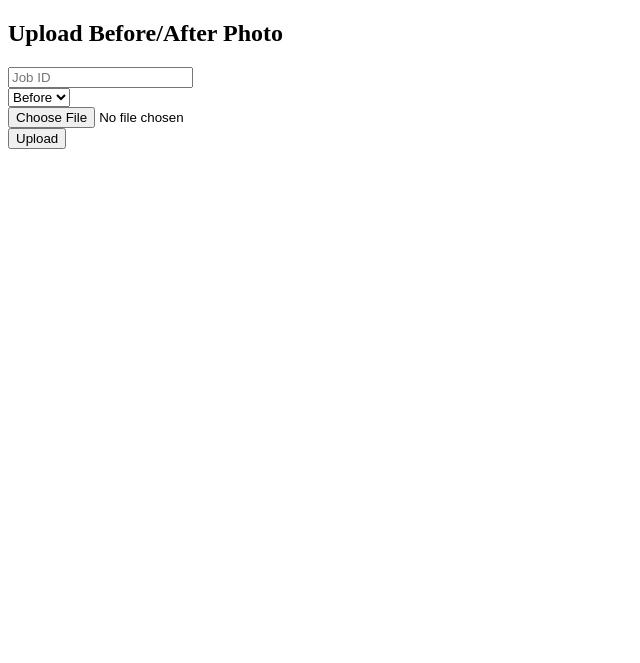
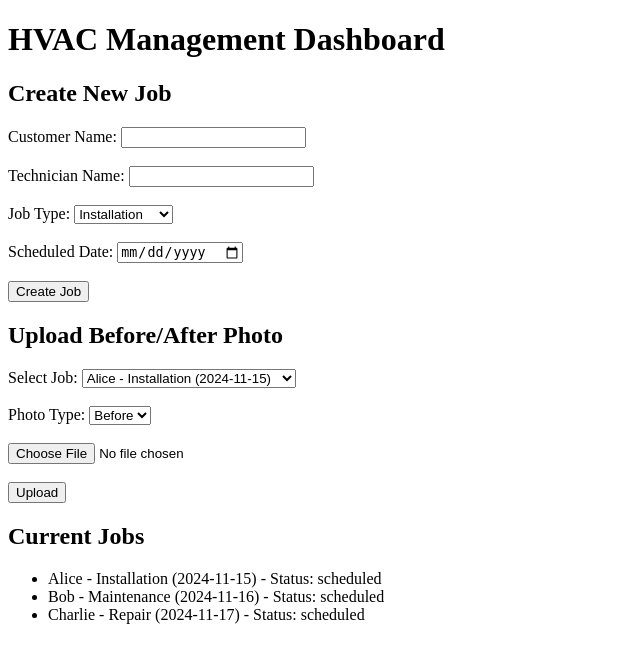
Before and after one commit to BassilAlkhalif/hvac-management-app, a Flask app: page / in a window 1280 px wide. Shown: the top 663 px of the page, without its empty margins (0-640 px from the left). Run offline with Flask 3, Linux system fonts and the light colour scheme.

Commit message:
Update index.html

```diff
--- a/hvac_management_app/templates/index.html
+++ b/hvac_management_app/templates/index.html
@@ -1,21 +1,62 @@
-
 <!DOCTYPE html>
 <html lang="en">
 <head>
 <meta charset="UTF-8">
 <meta name="viewport" content="width=device-width, initial-scale=1.0">
-<title>HVAC Management</title>
+<title>HVAC Management Dashboard</title>
 </head>
 <body>
+<h1>HVAC Management Dashboard</h1>
+
+<!-- Create Job Form -->
+<h2>Create New Job</h2>
+<form action="/create_job" method="post">
+    <label for="customer_name">Customer Name:</label>
+    <input type="text" id="customer_name" name="customer_name" required><br><br>
+
+    <label for="technician_name">Technician Name:</label>
+    <input type="text" id="technician_name" name="technician_name" required><br><br>
+
+    <label for="job_type">Job Type:</label>
+    <select id="job_type" name="job_type">
+        <option value="Installation">Installation</option>
+        <option value="Maintenance">Maintenance</option>
+        <option value="Repair">Repair</option>
+    </select><br><br>
+
+    <label for="scheduled_date">Scheduled Date:</label>
+    <input type="date" id="scheduled_date" name="scheduled_date" required><br><br>
+
+    <button type="submit">Create Job</button>
+</form>
+
+<!-- Upload Photo Form -->
 <h2>Upload Before/After Photo</h2>
 <form action="/upload" method="post" enctype="multipart/form-data">
-    <input type="text" name="job_id" placeholder="Job ID" required><br>
-    <select name="photo_type">
+    <label for="job_id">Select Job:</label>
+    <select name="job_id" id="job_id" required>
+        {% for job in jobs %}
+            <option value="{{ job.id }}">{{ job.customer_name }} - {{ job.job_type }} ({{ job.scheduled_date }})</option>
+        {% endfor %}
+    </select><br><br>
+
+    <label for="photo_type">Photo Type:</label>
+    <select name="photo_type" id="photo_type">
         <option value="before">Before</option>
         <option value="after">After</option>
-    </select><br>
-    <input type="file" name="file" required><br>
+    </select><br><br>
+
+    <input type="file" name="file" required><br><br>
     <button type="submit">Upload</button>
 </form>
+
+<!-- Display Current Jobs -->
+<h2>Current Jobs</h2>
+<ul>
+    {% for job in jobs %}
+        <li>{{ job.customer_name }} - {{ job.job_type }} ({{ job.scheduled_date }}) - Status: {{ job.job_status }}</li>
+    {% endfor %}
+</ul>
+
 </body>
 </html>
```
